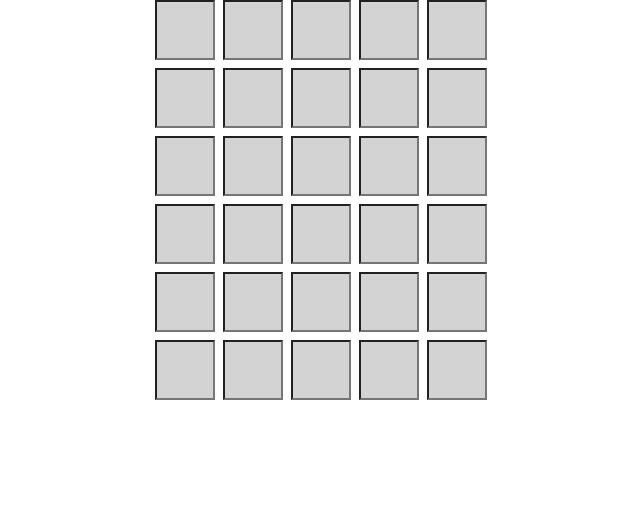
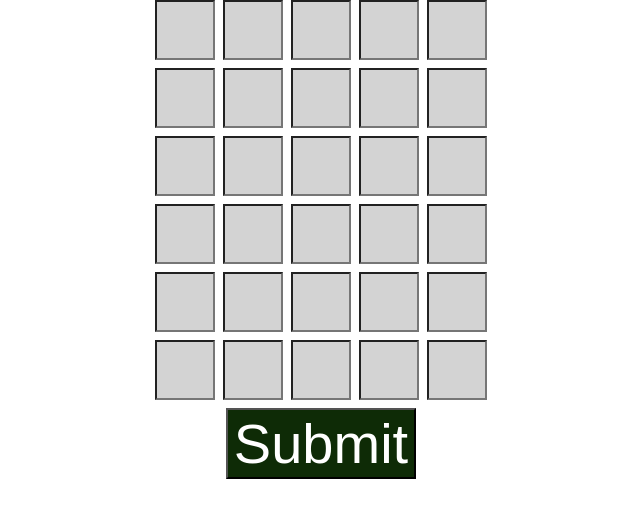
Before and after one commit to mike-spadafora/wordle-clone, a React (Create React App) app in the folder frontend/: page / in a window 1280 px wide. Shown: the top 518 px of the page, without its empty margins (319-959 px from the left). Built offline with nearby package versions, Linux system fonts and the light colour scheme.

Commit message:
colors work, cant submit blank string. can still submit any words. still test words.

```diff
--- a/frontend/src/App.js
+++ b/frontend/src/App.js
@@ -6,8 +6,12 @@ import { SlotState } from "./SlotState.ts";
 
 function App() {
   const [wordGrid, setWordGrid] = useState([]);
+  const [currentRow, setCurrentRow] = useState(0);
+  const [isGameOver, setisGameOver] = useState(false);
+
   const NUM_GUESSES = 6;
   const WORD_SIZE = 5;
+  const solution = "where";
 
   useEffect(() => {
     function initializeWordGrid() {
@@ -20,7 +24,7 @@ function App() {
       //initialize empty spots
       for (let i = 0; i < NUM_GUESSES; i++) {
         for (let j = 0; j < WORD_SIZE; j++) {
-          newWordGrid[i].push({ letter: "", state: SlotState.empty });
+          newWordGrid[i].push({ letter: "", state: SlotState.EMPTY });
         }
       }
 
@@ -33,9 +37,37 @@ function App() {
 
   const handlechange = (e, row, column) => {
     const newWordGrid = [...wordGrid];
-    newWordGrid[row][column] = e.target.value;
+    newWordGrid[row][column].letter = e.target.value;
+    setWordGrid(newWordGrid);
+  };
 
-    setWordGrid(newWordGrid);
+  const handleSubmit = () => {
+    const newWordGrid = [...wordGrid];
+    const currentGuess = newWordGrid[currentRow];
+
+    if (currentGuess[0].letter !== "") {
+      for (let i = 0; i < currentGuess.length; i++) {
+        const currentGuessSlot = currentGuess[i];
+        const currentGuessLetter = currentGuessSlot.letter;
+        // check letter state
+        if (currentGuessLetter === solution[i]) {
+          newWordGrid[currentRow][i].state = SlotState.CORRECT;
+        } else if (solution.includes(currentGuessLetter)) {
+          newWordGrid[currentRow][i].state = SlotState.WRONG_POSITION;
+        } else {
+          newWordGrid[currentRow][i].state = SlotState.INCORRECT;
+        }
+      }
+
+      let isCorrect = true;
+      for (let i = 0; i < currentGuess.length; i++) {
+        if (currentGuess[i].state !== SlotState.CORRECT) {
+          isCorrect = false;
+          setCurrentRow(currentRow + 1);
+        }
+      }
+      setisGameOver(isCorrect);
+    }
   };
 
   return (
@@ -44,6 +76,7 @@ function App() {
         <RowWrapper key={rowIndex}>
           {row.map((col, colIndex) => (
             <LetterBox
+              status={col.state}
               onChange={(e) => handlechange(e, rowIndex, colIndex)}
               value={wordGrid[rowIndex][colIndex].letter}
               maxLength={1}
@@ -51,6 +84,7 @@ function App() {
           ))}
         </RowWrapper>
       ))}
+      <SubmitButton onClick={handleSubmit}> Submit </SubmitButton>
     </Div>
   );
 }
@@ -70,12 +104,25 @@ const RowWrapper = styled.div`
 
 const LetterBox = styled.input`
   font-size: 56px;
-  background-color: #d3d3d3;
+  background-color: ${(props) => {
+    if (props.status === SlotState.CORRECT) {
+      return "green";
+    } else if (props.status === SlotState.WRONG_POSITION) {
+      return "yellow";
+    } else {
+      return "#d3d3d3";
+    }
+  }};
   padding: 8px;
   width: 40px;
   height: 40px;
   type: text
   maxLength: 1;
 `;
+const SubmitButton = styled.button`
+  background-color: #0e2b06;
+  font-size: 56px;
+  color: white;
+`;
 
 export default App;
```
Also changed, not shown: frontend/src/SlotState.ts (+4 -4 lines).
